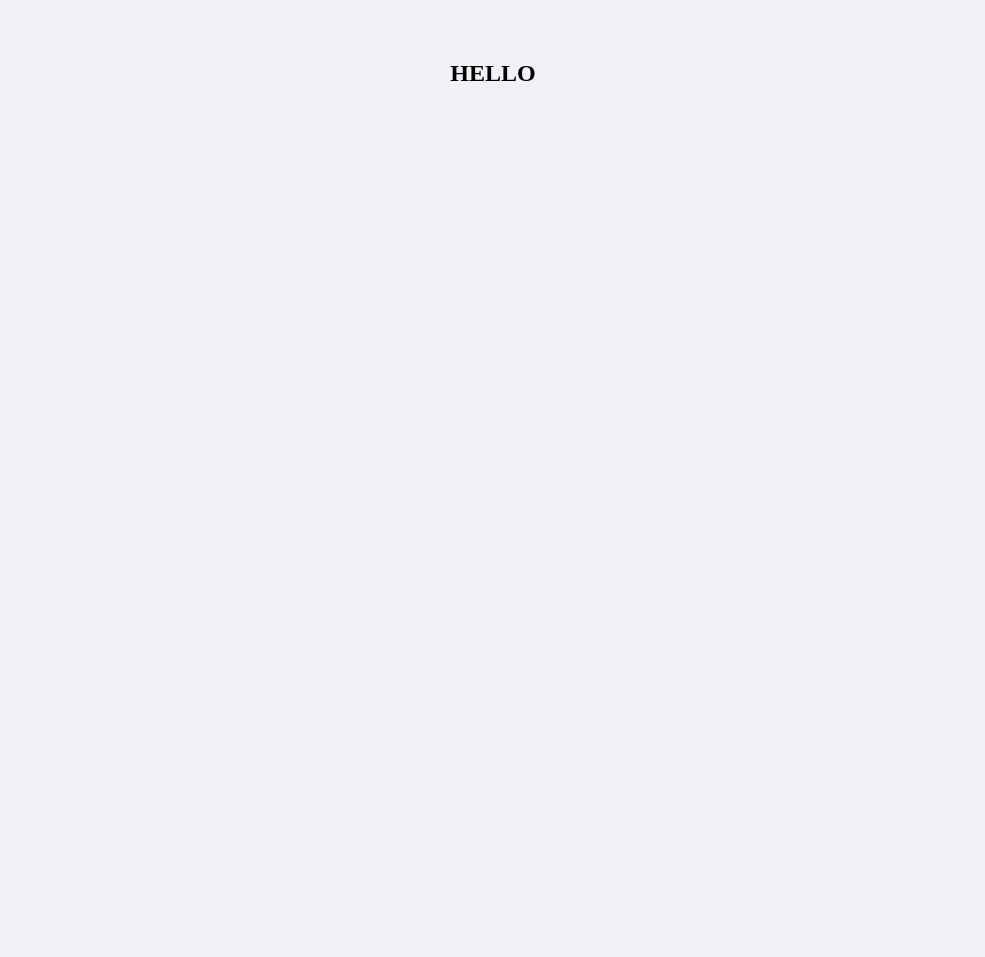
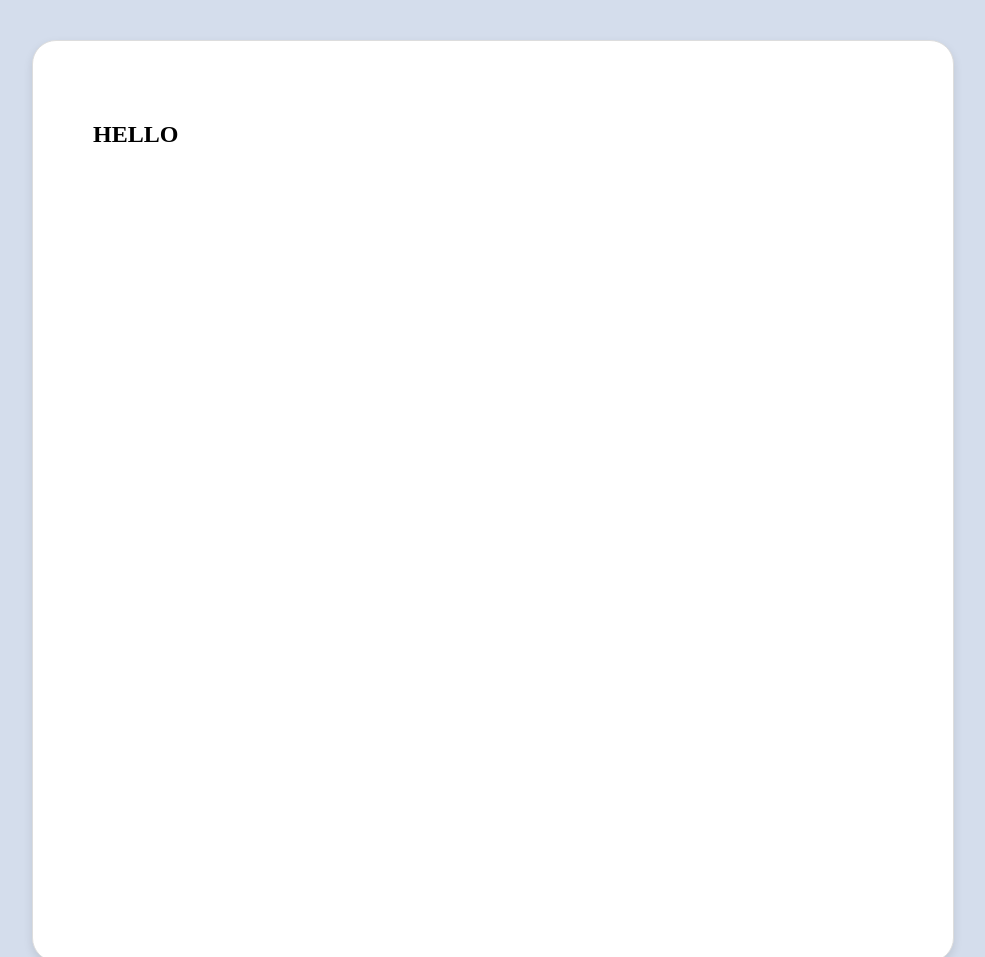
Before and after one commit to theschooljamie/h, a plain HTML site: page index.html in a window 1280 px wide. Shown: the top 957 px of the page, without its empty margins (147-1132 px from the left). Before the commit the page ends 800 px from the top, so only its background shows below. Drawn offline with Linux system fonts and the light colour scheme.

Commit message:
🖐️🙂👉🙋‍♂️👌✨

```diff
--- a/css.css
+++ b/css.css
@@ -1,5 +1,5 @@
 body {
-  background-color: #f0f2f5; /* Grey outer background */
+  background-color: #d4ddec; /* Grey outer background */
   margin: 0;
   padding: 40px; /* Space around the "inner page" */
   display: flex;
@@ -14,5 +14,5 @@ body {
   padding: 60px; /* Internal margins for content */
   box-shadow: 0 4px 10px rgba(0, 0, 0, 0.1); /* Subtle shadow for depth */
   border: 1px solid #ddd;
-  border-radius: 4px;
+  border-radius: 24px;
 }
--- a/index.html
+++ b/index.html
@@ -6,7 +6,7 @@
 </head>
 
 <body>
-<div class=".inner-page">
+<div class="inner-page">
     <h2>HELLO</h2>
 </div>
 
```
